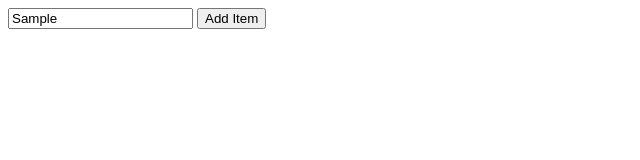
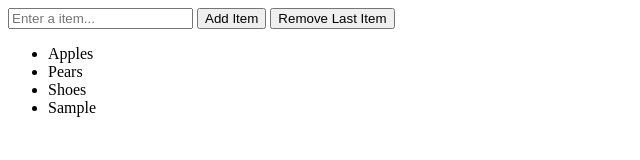
Before and after one commit to Vierbytes/arrays, a plain HTML site: page index.html in a window 1280 px wide. Both pictures are taken after typing "Sample" into the empty fields and a click on the button "Add Item". Shown: the whole page, without its empty margins (0-640 px from the left). Drawn offline with Linux system fonts and the light colour scheme.

Commit message:
Task 3 COMPLETED.

```diff
--- a/index.html
+++ b/index.html
@@ -7,9 +7,10 @@
     <title>Document</title>
 </head>
 <body>
-    <input id="itemInput" type="text" placeholder="Enter a item" />
+    <input id="itemInput" type="text" placeholder="Enter a item..." />
     <button id="addItemButton">Add Item</button>
-    <ul id="itemList"></ul>
+    <button id="removeButton">Remove Last Item</button>
+    <ul id="shoppingListDisplay"></ul>
 
 </body>
 </html>
--- a/script.js
+++ b/script.js
@@ -1,3 +1,4 @@
+window.addEventListener('load', () => {
     let shoppingList = []
 
     function addItem(item) {
@@ -15,12 +16,19 @@ addItem('Steak')
 
     function removeLastItem() {
         shoppingList.pop()
-    console.log(shoppingList);
+        console.log(shoppingList)
     }
 
     removeLastItem()
 
     function displayList() {
+        let listDisplay = document.getElementById('shoppingListDisplay')
+        listDisplay.innerHTML = ``;
+        for (let i =0; i < shoppingList.length; i++) {
+            let listItem = document.createElement('li')
+            listItem.textContent = shoppingList[i]
+            listDisplay.appendChild(listItem)
+        }
         shoppingList.forEach((items, ids)=> {
         console.log(ids + ') ' + items);
         })
@@ -28,6 +36,21 @@ function displayList() {
 
     displayList()
 
+    document.getElementById('addItemButton').addEventListener('click', () => {
+        let input = document.getElementById('itemInput')
+        let itemText = input.value
+
+        if (itemText !== '') {
+            addItem(itemText)
+            displayList()
+            input.value = ''
+        }
+    })
+
+    document.getElementById('removeButton').addEventListener('click', () => {
+        removeLastItem()
+        displayList()
+    })
     function filterItems(searchTerm) {
         return shoppingList.filter(item =>
             item.toLowerCase().includes(searchTerm.toLowerCase())
@@ -35,3 +58,4 @@ function filterItems(searchTerm) {
     }
 
     filterItems(`Shoes`)
+})
```
Lines whose indentation alone changed are shown as unchanged.
